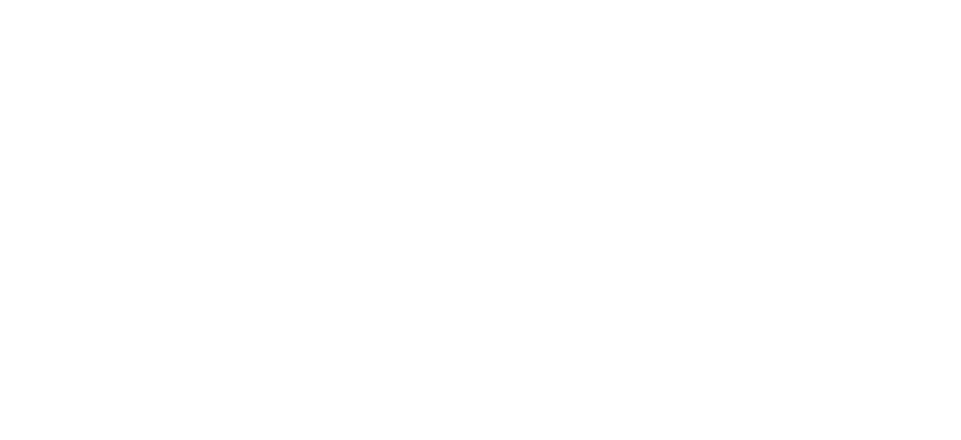
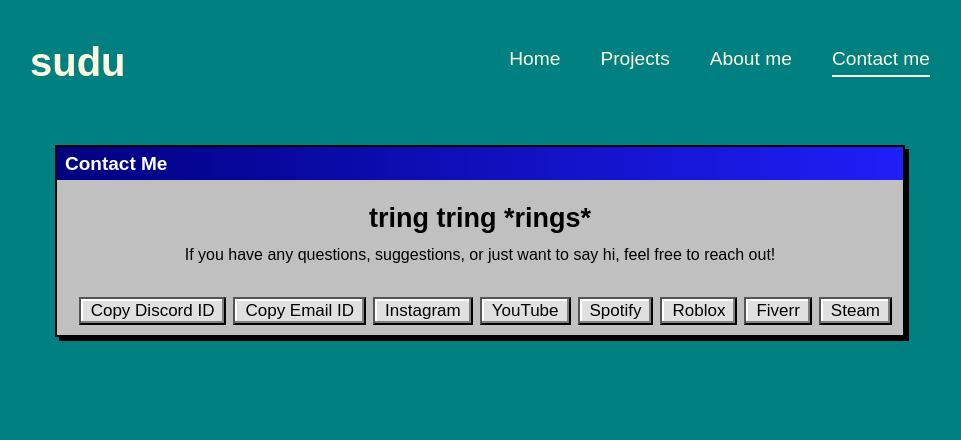
Before and after one commit to sudu7878/sudu7878.github.io, a plain HTML site: page contact.html in a window 1280 px wide. Shown: the whole page, without its empty margins (160-1121 px from the left). Drawn offline with Linux system fonts and the light colour scheme; a web font is replaced by a local one.

Commit message:
Did some stuff
Added the contact page and changed the theme to match more of win 95

```diff
--- a/Assets/CSS/about.css
+++ b/Assets/CSS/about.css
@@ -5,10 +5,17 @@
   box-sizing: border-box;
 }
 
+@font-face {
+  font-family: 'MS Sans Serif';
+  src: url('Fonts\ms-sans-serif-1.woff2') format('woff2');
+  font-weight: normal;
+  font-style: normal;
+}
+
 body {
-  background-color: #0f0061; /* That deep Win95 blue */
+  background-color: #008080; /* That deep Win95 blue */
   color: #fffbe0; /* Pale yellow-ish retro text */
-  font-family: "MS Sans Serif", "Microsoft Sans Serif", Arial, sans-serif;
+  font-family: 'MS Sans Serif', sans-serif, sans-serif;
   text-align: center;
   padding: 40px 20px;
 }
--- /dev/null
+++ b/Assets/CSS/contact.css
@@ -0,0 +1,129 @@
+/* Reset some default padding/margin */
+* {
+  margin: 0;
+  padding: 0;
+  box-sizing: border-box;
+}
+
+@font-face {
+  font-family: px_sans_nouveaux;
+  src: url('Fonts\ms-sans-serif-1.woff2') format('woff2');
+  font-weight: normal;
+  font-style: normal;
+}
+
+body {
+  background-color: #008080; /* That deep Win95 blue */
+  color: #fffbe0; /* Pale yellow-ish retro text */
+  font-family: 'px_sans_nouveaux', sans-serif, sans-serif;
+  text-align: center;
+  padding: 40px 20px;
+}
+
+header {
+  display: flex;
+  justify-content: space-between;
+  align-items: center;
+  max-width: 900px;
+  margin: 0 auto 50px auto;
+}
+
+.logo {
+  font-size: 2.5em;
+  font-weight: bold;
+  color: #fffbe0;
+}
+
+nav ul {
+  list-style: none;
+  display: flex;
+  gap: 40px;
+}
+
+nav a {
+  text-decoration: none;
+  color: #fffbe0;
+  font-size: 1.2em;
+  position: relative;
+}
+
+nav a.active::after {
+  content: "";
+  display: block;
+  height: 2px;
+  width: 100%;
+  background-color: #fffbe0;
+  margin-top: 5px;
+}
+
+.win95-dialogue {
+  width: 850px;
+  border: 2px solid #000;
+  background: #c0c0c0;
+  box-shadow: 4px 4px 0px #000;
+  margin: 60px auto;
+}
+
+.title-bar {
+  background: linear-gradient(to right, #000080, #1f1ff8);
+  color: white;
+  padding: 2px 8px;
+  font-size: 19px;
+  font-weight: bold;
+  display: flex;
+  justify-content: space-between;
+  align-items: center;
+  height: 33px;
+}
+
+
+.dialogue-body {
+  padding: 19px;
+  background-color: #c0c0c0;
+  color: black;
+}
+
+.DboxTitle {
+  font-size: 27px;
+  font-weight: bold;
+  margin-bottom: 8px;
+}
+
+.dialogue-body-TextInside {
+  font-size: 19px;
+  margin-bottom: 12px;
+  justify-content: center;
+}
+
+.dialogue-body p,
+.dialogue-body li,
+.dialogue-body a {
+  margin: 4px 0;
+  color: black;
+  text-decoration: none;
+}
+
+.dialogue-body a:hover {
+  text-decoration: underline;
+}
+
+.button-group {
+  padding-right: 11px;
+  padding-bottom: 10px;
+  display: flex;
+  justify-content: flex-end;
+  margin-top: 10px;
+  gap: 7px;
+}
+
+.button-group button {
+  padding: 2px 10px;
+  font-size: 17px;
+  background: #e0e0e0;
+  box-shadow: inset -2px -2px 0px #808080, inset 2px 2px 0px #fff;
+  cursor: pointer;
+}
+
+.button-group button:active {
+  box-shadow: inset 2px 2px 0px #808080, inset -2px -2px 0px #fff;
+}
--- a/Assets/CSS/style.css
+++ b/Assets/CSS/style.css
@@ -5,9 +5,17 @@
   box-sizing: border-box;
 }
 
+@font-face {
+  font-family: 'MS Sans Serif';
+  src: url('sudu7878.github.io\Fonts\ms-sans-serif-1.otf.woff2') format('woff2');
+  font-weight: normal;
+  font-style: normal;
+}
+
+
 /* GENERAL STYLES */
 body {
-  background-color: #000066; /* Deep Win95 blue */
+  background-color: #008080; /* Deep Win95 blue */
   color: #fffbe0; /* Soft retro yellow */
   font-family: "MS Sans Serif", "Microsoft Sans Serif", Arial, sans-serif;
   text-align: center;
--- a/contact.html
+++ b/contact.html
@@ -0,0 +1,64 @@
+<!DOCTYPE html>
+<html lang="en">
+<head>
+  <meta charset="UTF-8">
+  <title>sudu</title>
+  <link rel="stylesheet" href="Assets/CSS/contact.css">
+</head>
+<body>
+  <header>
+    <h1 class="logo">sudu</h1>
+    <nav>
+        <ul>
+            <li><a href="index.html">Home</a></li>
+            <li><a href="projects.html">Projects</a></li>
+            <li><a href="about.html">About me</a></li>
+            <li><a href="contact.html" class="active">Contact me</a></li>
+        </ul>
+</nav>
+
+  </header>
+
+ <main>
+    <section class="win95-dialogue">
+  <div class="title-bar">
+    <span>Contact Me</span>
+
+  </div>
+  <div class="dialogue-body">
+    <p class="DboxTitle">tring tring *rings*</p>
+    <div class="dialogue-body-TextInside"></div>
+        <p class="DboxText">If you have any questions, suggestions, or just want to say hi, feel free to reach out!</p>
+    </div>
+    <div class="button-group">
+       <button onclick="copyDiscord()">Copy Discord ID</button></li>
+       <button onclick="copyEmail()">Copy Email ID</button></li>
+         <button onclick="window.location.href='https://www.instagram.com/sudarshan.rbxl/'">Instagram</button>
+         <button onclick="window.location.href='https://www.youtube.com/@lookmyteeth483'">YouTube</button>
+         <button onclick="window.location.href='https://open.spotify.com/user/trsz2w6kgqpwg7sxjwruw3xwv'">Spotify</button>
+         <button onclick="window.location.href='https://www.roblox.com/users/2222777177/profile'">Roblox</button>
+         <button onclick="window.location.href='https://www.fiverr.com/s/YRgE5kz'">Fiverr</button>
+         <button onclick="window.location.href='https://steamcommunity.com/profiles/76561199434064166/'">Steam</button>
+    </div>
+  </div>
+</section>
+
+  </main>
+
+  <script>
+    function copyDiscord() {
+      const discordID = "sudu_493412";
+      navigator.clipboard.writeText(discordID).then(() => {
+        alert("Discord username copied to clipboard!");
+      });
+    }
+
+    function copyEmail() {
+      const emailID = "sudarshanmohanchavan493412@gmail.com";
+      navigator.clipboard.writeText(emailID).then(() => {
+        alert("Email ID copied to clipboard!");
+      });
+    }
+  </script>
+</body>
+</html>
```
Also changed, not shown: Assets/Images/ContactMeIcns/dc.png (added), Assets/Images/ContactMeIcns/ins.png (added), Assets/Images/ContactMeIcns/mail.svg (added), Assets/Images/ContactMeIcns/yt.png (added), Fonts/license.txt (added), Fonts/ms-sans-serif-1.otf.woff2 (added), Fonts/readme.txt (added), 1 other file.
